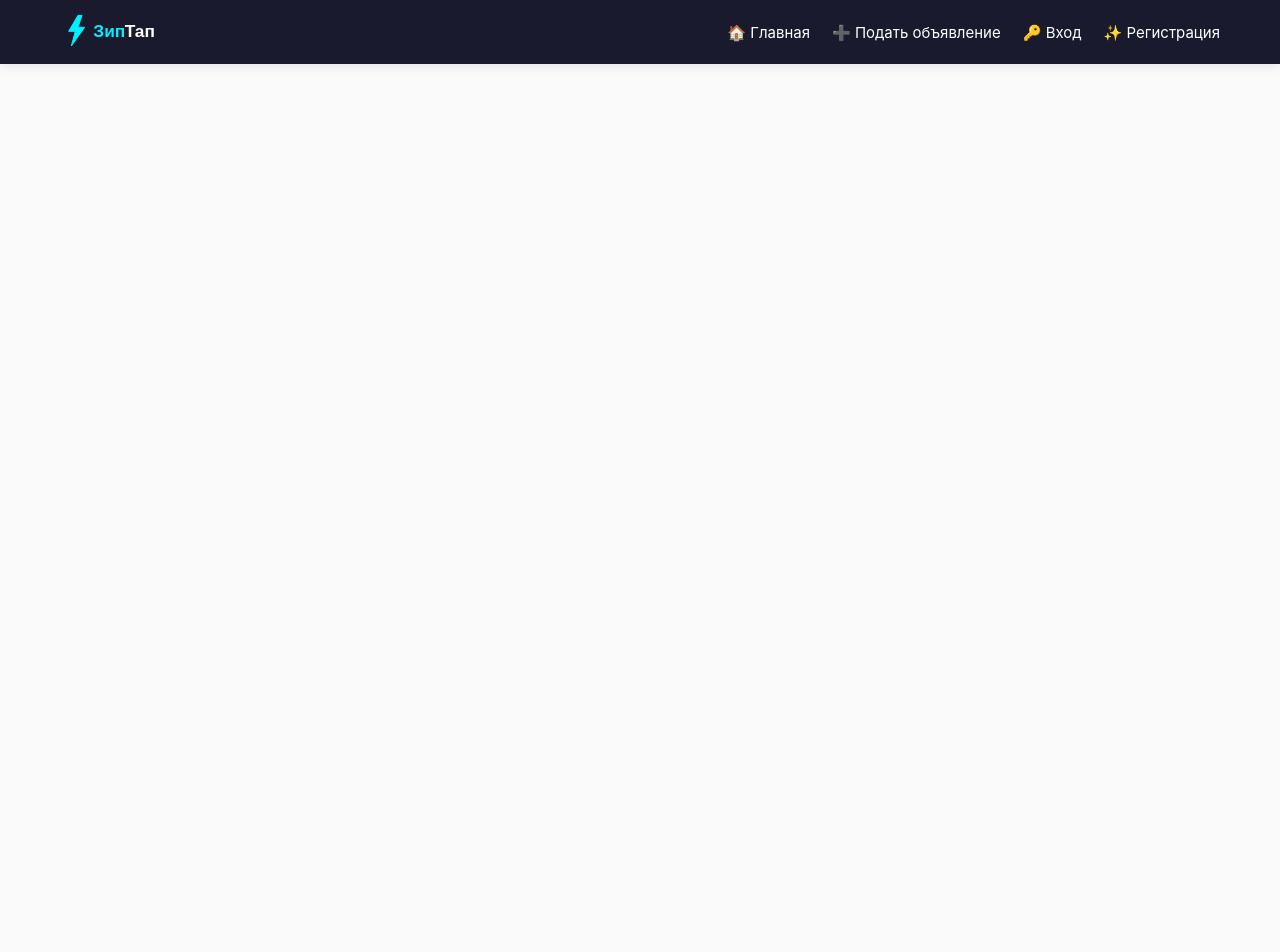
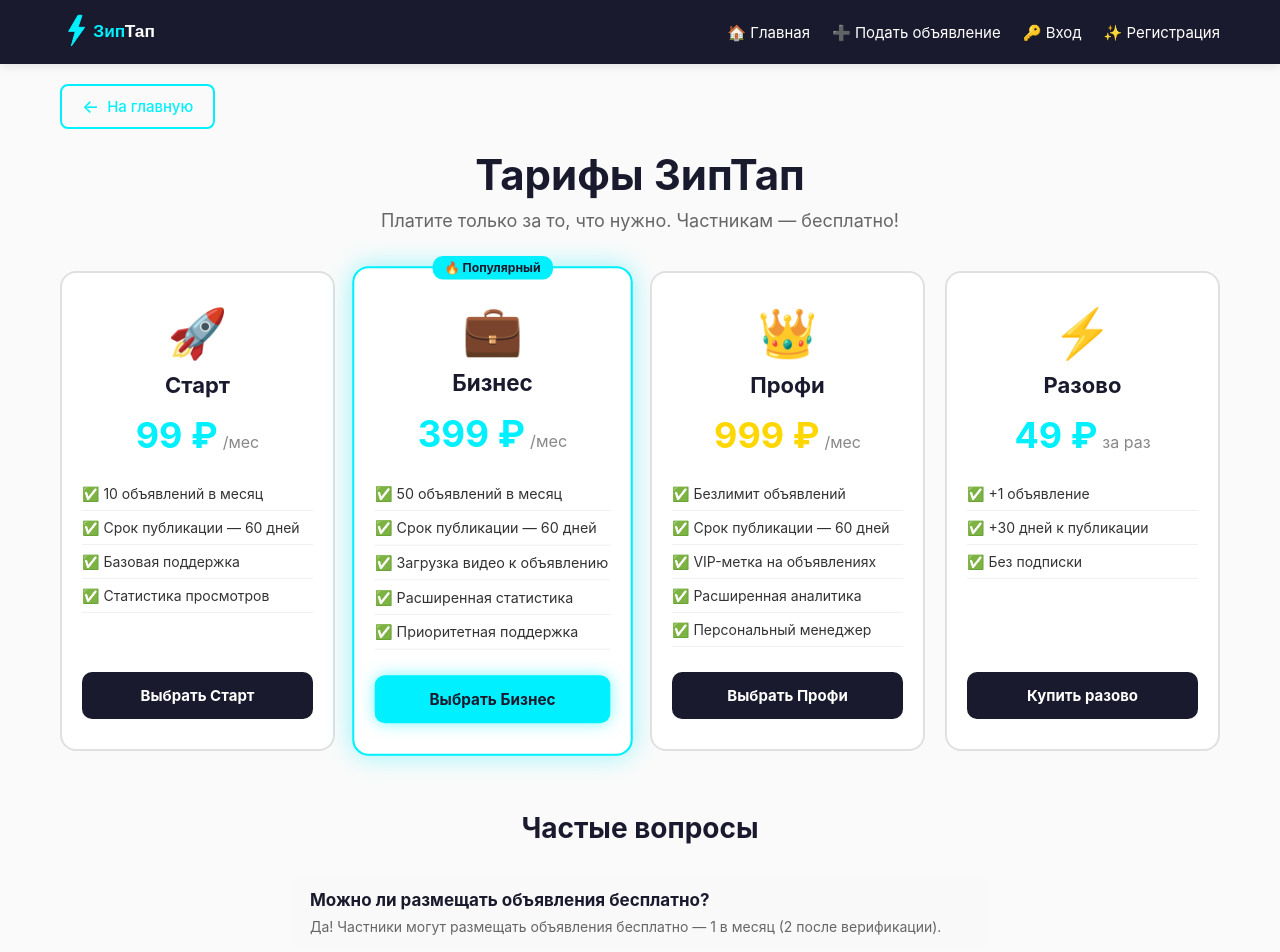
Before and after one commit to Zhazgul2026/flowhub, a React (Create React App) app in the folder frontend/: page /pricing in a window 1280 px wide. Shown: the top 952 px of the page. Before the commit the page ends 800 px from the top, so only its background shows below. Built offline with nearby package versions, Linux system fonts and the light colour scheme.

Commit message:
Исправлен CreateAdvert + ссылка на тарифы

```diff
--- a/frontend/src/App.jsx
+++ b/frontend/src/App.jsx
@@ -10,6 +10,7 @@ import CreateAdvert from './components/CreateAdvert';
 import Profile from './components/Profile';
 import VerifyPage from './pages/VerifyPage';
 import EditAdvertPage from './pages/EditAdvertPage';
+import PricingPage from './pages/PricingPage';
 import Header from './components/Header';
 import InstallPWA from './components/InstallPWA';
 
@@ -27,6 +28,7 @@ function App() {
         <Route path="/profile" element={<Profile />} />
         <Route path="/verify" element={<VerifyPage />} />
         <Route path="/edit/:id" element={<EditAdvertPage />} />
+        <Route path="/pricing" element={<PricingPage />} />
         <Route path="/chats" element={<ChatsPage />} />
         <Route path="/chat/:id" element={<ChatPage />} />
       </Routes>
--- a/frontend/src/components/CreateAdvert.jsx
+++ b/frontend/src/components/CreateAdvert.jsx
@@ -1,5 +1,5 @@
 import React, { useState, useEffect } from 'react';
-import { useNavigate } from 'react-router-dom';
+import { useNavigate, Link } from 'react-router-dom';
 import { createAdvert, getCategories } from '../services/api';
 import BackButton from './BackButton';
 
@@ -69,11 +69,11 @@ function CreateAdvert() {
       await createAdvert(formData);
       alert('Объявление создано! Оно отправлено на модерацию.');
       navigate('/');
-       } catch (err) {
-  if (err.response?.status === 403) {
-    const errorMsg = err.response.data?.detail || 'Лимит бесплатных объявлений исчерпан. Купите пакет для публикации дополнительных объявлений.';
-    setError(errorMsg);
-  } else if (err.response?.data) {
+    } catch (err) {
+      if (err.response?.status === 403) {
+        const errorMsg = err.response.data?.detail || 'Лимит бесплатных объявлений исчерпан.';
+        setError(errorMsg);
+      } else if (err.response?.data) {
         const errors = err.response.data;
         const messages = Object.entries(errors)
           .map(([k, v]) => `${k}: ${Array.isArray(v) ? v.join(', ') : v}`)
@@ -87,6 +87,8 @@ function CreateAdvert() {
     }
   };
 
+  const isLimitError = error.toLowerCase().includes('лимит');
+
   return (
     <div className="form-container">
       <BackButton text="Отменить" to="/" />
@@ -96,7 +98,18 @@ function CreateAdvert() {
         Объявление появится на сайте после проверки администратором
       </p>
 
-      {error && <div className="form-error">{error}</div>}
+      {error && (
+        <div className="form-error">
+          {error}
+          {isLimitError && (
+            <div style={{ marginTop: '10px' }}>
+              <Link to="/pricing" style={{ color: '#00F0FF', fontWeight: 'bold', textDecoration: 'underline' }}>
+                👉 Посмотреть тарифы
+              </Link>
+            </div>
+          )}
+        </div>
+      )}
 
       <form onSubmit={handleSubmit} className="form">
         <label className="form-label">Название *</label>
--- /dev/null
+++ b/frontend/src/pages/PricingPage.jsx
@@ -0,0 +1,271 @@
+import React from 'react';
+import BackButton from '../components/BackButton';
+
+function PricingPage() {
+  const handleBuy = (planName) => {
+    alert(`Оплата "${planName}" скоро будет доступна! Следите за обновлениями.`);
+  };
+
+  const plans = [
+    {
+      name: 'Старт',
+      price: '99 ₽',
+      period: '/мес',
+      icon: '🚀',
+      color: '#00F0FF',
+      features: [
+        '✅ 10 объявлений в месяц',
+        '✅ Срок публикации — 60 дней',
+        '✅ Базовая поддержка',
+        '✅ Статистика просмотров',
+      ],
+      cta: 'Выбрать Старт',
+    },
+    {
+      name: 'Бизнес',
+      price: '399 ₽',
+      period: '/мес',
+      icon: '💼',
+      color: '#00F0FF',
+      popular: true,
+      features: [
+        '✅ 50 объявлений в месяц',
+        '✅ Срок публикации — 60 дней',
+        '✅ Загрузка видео к объявлению',
+        '✅ Расширенная статистика',
+        '✅ Приоритетная поддержка',
+      ],
+      cta: 'Выбрать Бизнес',
+    },
+    {
+      name: 'Профи',
+      price: '999 ₽',
+      period: '/мес',
+      icon: '👑',
+      color: '#FFD700',
+      features: [
+        '✅ Безлимит объявлений',
+        '✅ Срок публикации — 60 дней',
+        '✅ VIP-метка на объявлениях',
+        '✅ Расширенная аналитика',
+        '✅ Персональный менеджер',
+      ],
+      cta: 'Выбрать Профи',
+    },
+    {
+      name: 'Разово',
+      price: '49 ₽',
+      period: 'за раз',
+      icon: '⚡',
+      color: '#00F0FF',
+      features: [
+        '✅ +1 объявление',
+        '✅ +30 дней к публикации',
+        '✅ Без подписки',
+      ],
+      cta: 'Купить разово',
+    },
+  ];
+
+  return (
+    <div className="page-container">
+      <BackButton text="На главную" to="/" />
+
+      <div style={styles.hero}>
+        <h1 style={styles.heroTitle}>Тарифы ЗипТап</h1>
+        <p style={styles.heroText}>
+          Платите только за то, что нужно. Частникам — бесплатно!
+        </p>
+      </div>
+
+      <div style={styles.grid}>
+        {plans.map((plan) => (
+          <div
+            key={plan.name}
+            style={{
+              ...styles.card,
+              borderColor: plan.popular ? '#00F0FF' : '#e0e0e0',
+              boxShadow: plan.popular ? '0 0 25px rgba(0, 240, 255, 0.4)' : 'none',
+              transform: plan.popular ? 'scale(1.02)' : 'scale(1)',
+            }}
+          >
+            {plan.popular && (
+              <span style={styles.popularBadge}>🔥 Популярный</span>
+            )}
+
+            <div style={styles.icon}>{plan.icon}</div>
+            <h2 style={styles.planName}>{plan.name}</h2>
+
+            <div style={styles.priceBlock}>
+              <span style={{ ...styles.price, color: plan.color }}>{plan.price}</span>
+              <span style={styles.period}>{plan.period}</span>
+            </div>
+
+            <ul style={styles.features}>
+              {plan.features.map((feature, i) => (
+                <li key={i} style={styles.feature}>{feature}</li>
+              ))}
+            </ul>
+
+            <button
+              onClick={() => handleBuy(plan.name)}
+              style={{
+                ...styles.button,
+                backgroundColor: plan.popular ? '#00F0FF' : '#1a1a2e',
+                color: plan.popular ? '#1a1a2e' : '#fff',
+                boxShadow: plan.popular ? '0 0 15px rgba(0, 240, 255, 0.5)' : 'none',
+              }}
+            >
+              {plan.cta}
+            </button>
+          </div>
+        ))}
+      </div>
+
+      <div style={styles.faq}>
+        <h2 style={styles.faqTitle}>Частые вопросы</h2>
+
+        <div style={styles.faqItem}>
+          <h3 style={styles.faqQ}>Можно ли размещать объявления бесплатно?</h3>
+          <p style={styles.faqA}>
+            Да! Частники могут размещать объявления бесплатно — 1 в месяц (2 после верификации).
+          </p>
+        </div>
+
+        <div style={styles.faqItem}>
+          <h3 style={styles.faqQ}>Как работает платёж?</h3>
+          <p style={styles.faqA}>
+            Оплата банковской картой. Подписка продлевается автоматически, можно отменить в любой момент.
+          </p>
+        </div>
+
+        <div style={styles.faqItem}>
+          <h3 style={styles.faqQ}>Можно ли сменить тариф?</h3>
+          <p style={styles.faqA}>
+            Да, в любой момент в личном кабинете.
+          </p>
+        </div>
+      </div>
+    </div>
+  );
+}
+
+const styles = {
+  hero: {
+    textAlign: 'center',
+    marginBottom: '40px',
+  },
+  heroTitle: {
+    fontSize: '42px',
+    color: '#1a1a2e',
+    margin: '0 0 10px',
+  },
+  heroText: {
+    fontSize: '18px',
+    color: '#666',
+    margin: 0,
+  },
+  grid: {
+    display: 'grid',
+    gridTemplateColumns: 'repeat(auto-fit, minmax(240px, 1fr))',
+    gap: '20px',
+    marginBottom: '60px',
+  },
+  card: {
+    backgroundColor: '#fff',
+    border: '2px solid #e0e0e0',
+    borderRadius: '16px',
+    padding: '30px 20px',
+    display: 'flex',
+    flexDirection: 'column',
+    position: 'relative',
+    transition: 'all 0.3s',
+  },
+  popularBadge: {
+    position: 'absolute',
+    top: '-12px',
+    left: '50%',
+    transform: 'translateX(-50%)',
+    backgroundColor: '#00F0FF',
+    color: '#1a1a2e',
+    padding: '4px 12px',
+    borderRadius: '10px',
+    fontSize: '12px',
+    fontWeight: 'bold',
+    whiteSpace: 'nowrap',
+  },
+  icon: {
+    fontSize: '48px',
+    textAlign: 'center',
+    marginBottom: '10px',
+  },
+  planName: {
+    fontSize: '22px',
+    textAlign: 'center',
+    margin: '0 0 15px',
+    color: '#1a1a2e',
+  },
+  priceBlock: {
+    textAlign: 'center',
+    marginBottom: '20px',
+  },
+  price: {
+    fontSize: '36px',
+    fontWeight: 'bold',
+  },
+  period: {
+    fontSize: '16px',
+    color: '#888',
+    marginLeft: '5px',
+  },
+  features: {
+    listStyle: 'none',
+    padding: 0,
+    margin: '0 0 25px',
+    flexGrow: 1,
+  },
+  feature: {
+    padding: '8px 0',
+    fontSize: '14px',
+    color: '#333',
+    borderBottom: '1px solid #f0f0f0',
+  },
+  button: {
+    padding: '14px',
+    border: 'none',
+    borderRadius: '10px',
+    fontSize: '15px',
+    fontWeight: 'bold',
+    cursor: 'pointer',
+    fontFamily: 'inherit',
+    transition: 'all 0.2s',
+  },
+  faq: {
+    maxWidth: '700px',
+    margin: '0 auto',
+  },
+  faqTitle: {
+    fontSize: '28px',
+    color: '#1a1a2e',
+    textAlign: 'center',
+    marginBottom: '30px',
+  },
+  faqItem: {
+    marginBottom: '20px',
+    padding: '15px 20px',
+    backgroundColor: '#f9f9f9',
+    borderRadius: '10px',
+  },
+  faqQ: {
+    fontSize: '17px',
+    margin: '0 0 8px',
+    color: '#1a1a2e',
+  },
+  faqA: {
+    margin: 0,
+    color: '#666',
+    fontSize: '14px',
+  },
+};
+
+export default PricingPage;
```
